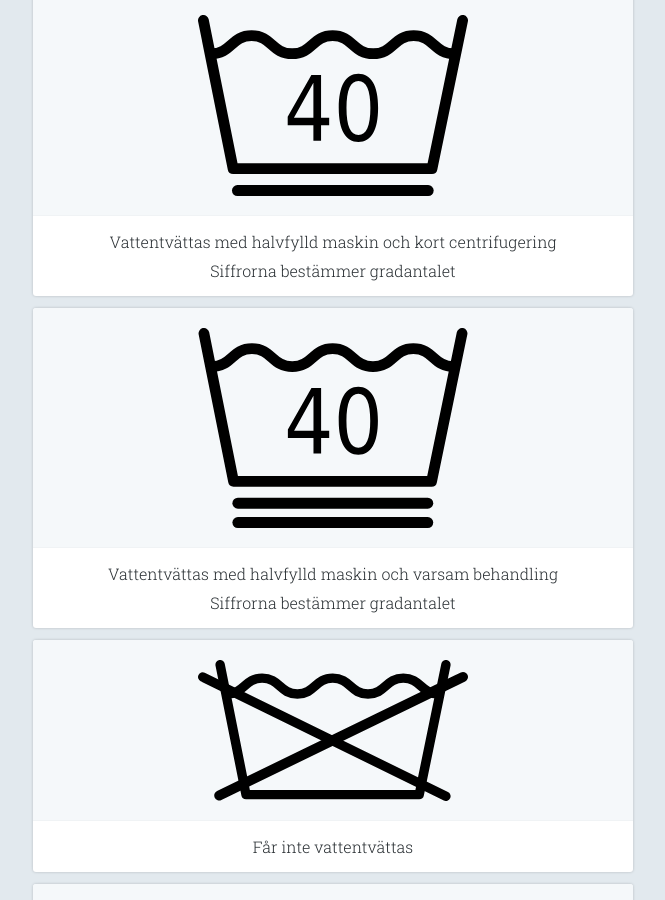
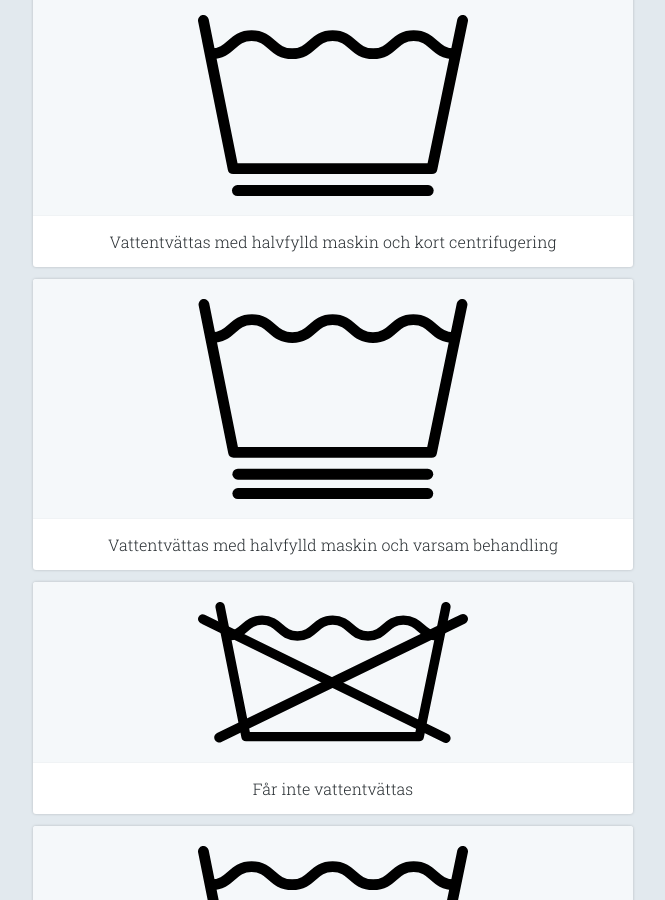
Before and after one commit to zykadelic/Tvattlappen, a Jekyll site: the page built from index.html, in a window 1280 px wide and 900 px high, scrolled down 511 px. Shown: the whole window, without its empty margins (307-972 px from the left). Built offline with Jekyll 4.4.1, drawn with Linux system fonts in a browser that asks for light colours.

Commit message:
try to minimise confusion

```diff
--- a/_data/care_tags_by_category.yml
+++ b/_data/care_tags_by_category.yml
@@ -6,18 +6,12 @@
       alt_text: Vattenbalja med hand i
 
     water_wash_short_centrifuge:
-      description: |
-        Vattentvättas med halvfylld maskin och kort centrifugering
-
-        Siffrorna bestämmer gradantalet
+      description: Vattentvättas med halvfylld maskin och kort centrifugering
       image_path: /img/care-tags/water-wash-short-centrifuge.svg
       alt_text: Vattenbalja med gradantal, ett streck under baljan
 
     water_wash_care:
-      description: |
-        Vattentvättas med halvfylld maskin och varsam behandling
-
-        Siffrorna bestämmer gradantalet
+      description: Vattentvättas med halvfylld maskin och varsam behandling
       image_path: /img/care-tags/water-wash-care.svg
       alt_text: Vattenbalja med gradantal, två streck under baljan
 
```
Also changed, not shown: img/care-tags/water-wash-care.svg, img/care-tags/water-wash-short-centrifuge.svg.
